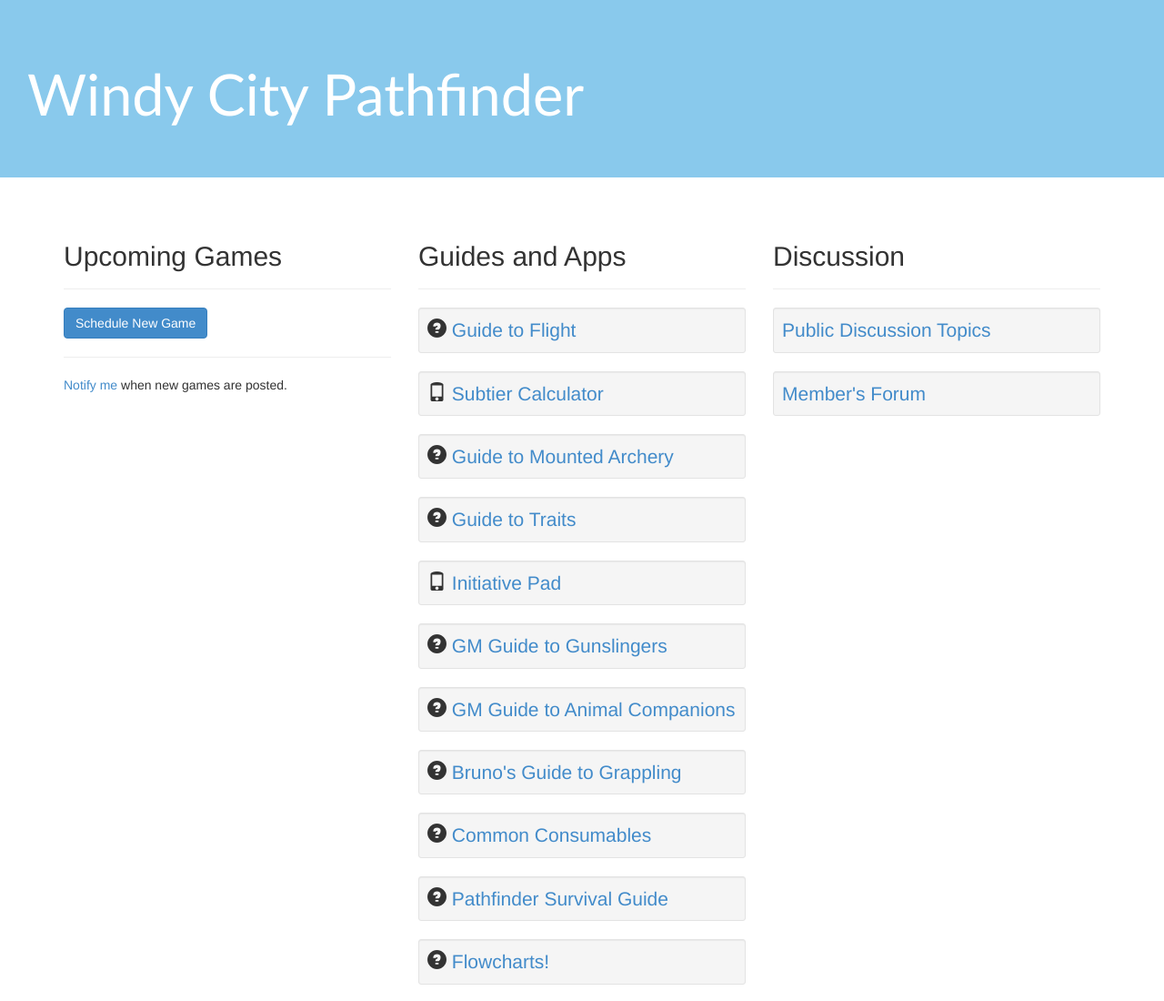
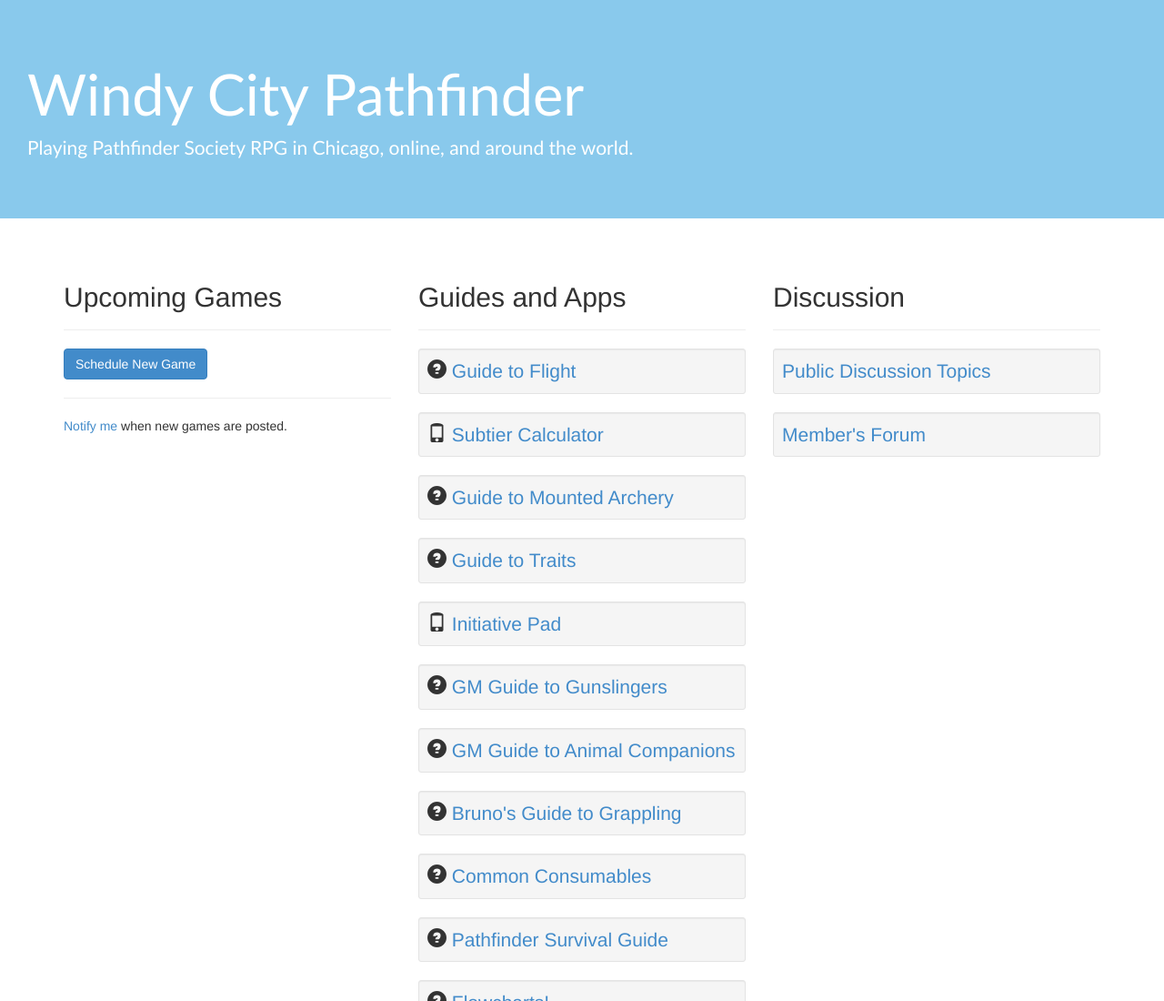
Before and after one commit to wcpfs/wcpfs, a plain HTML site: page public/index.html in a window 1280 px wide. Shown: the top 1100 px of the page at 91% size. Drawn offline with Linux system fonts and the light colour scheme; no server answers.

Commit message:
Added title slogan

```diff
--- a/public/index.html
+++ b/public/index.html
@@ -17,6 +17,7 @@
   <div id='markup'>
     <div class="jumbotron field-color title-font">
       <h1>Windy City Pathfinder</h1>
+      <p class='hidden-xs'>Playing Pathfinder Society RPG in Chicago, online, and around the world.</p>
     </div>
     <div id='content-main' class='container'>
     </div>
```
